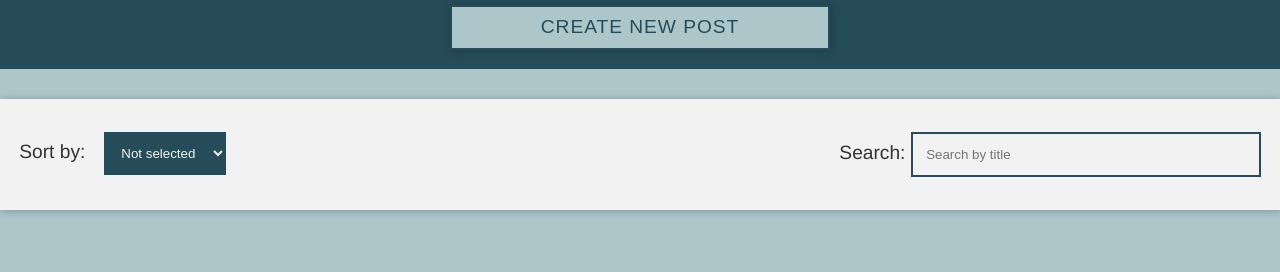
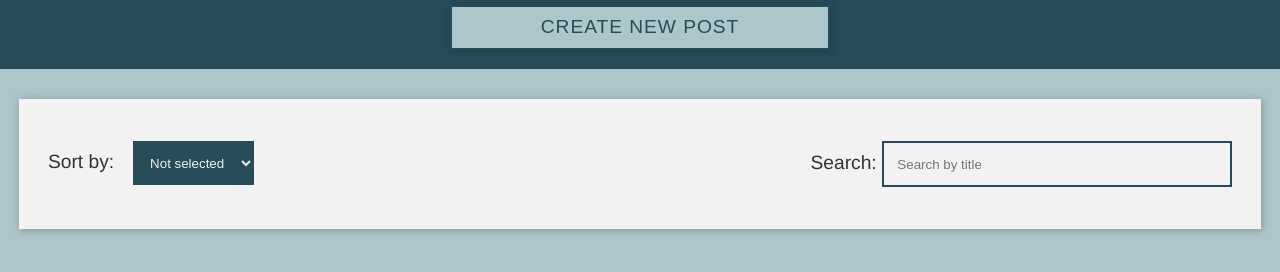
Before and after one commit to yousra-alt/post-app, a plain HTML site: page index.html in a window 1280 px wide. Shown: the part 110-382 px from the top of the page. Drawn offline with Linux system fonts and the light colour scheme; no server answers.

Commit message:
Update app.css

```diff
--- a/app.css
+++ b/app.css
@@ -251,7 +251,7 @@ dialog p {
 .tools-grid {
     background-color: var(--white);
     box-shadow: 1px 1px 8px rgba(0, 0, 0, 0.25);
-    padding: 1em;
+    padding: 1.5em;
     display: grid;
     grid-template-columns: 1fr;
     gap: 1em;
@@ -261,7 +261,7 @@ dialog p {
 @media (min-width: 600px) {
     .tools-grid {
         grid-template-columns: auto auto;
-        margin: 1em auto;
+        margin: 1em;
     }
 }
 
```
